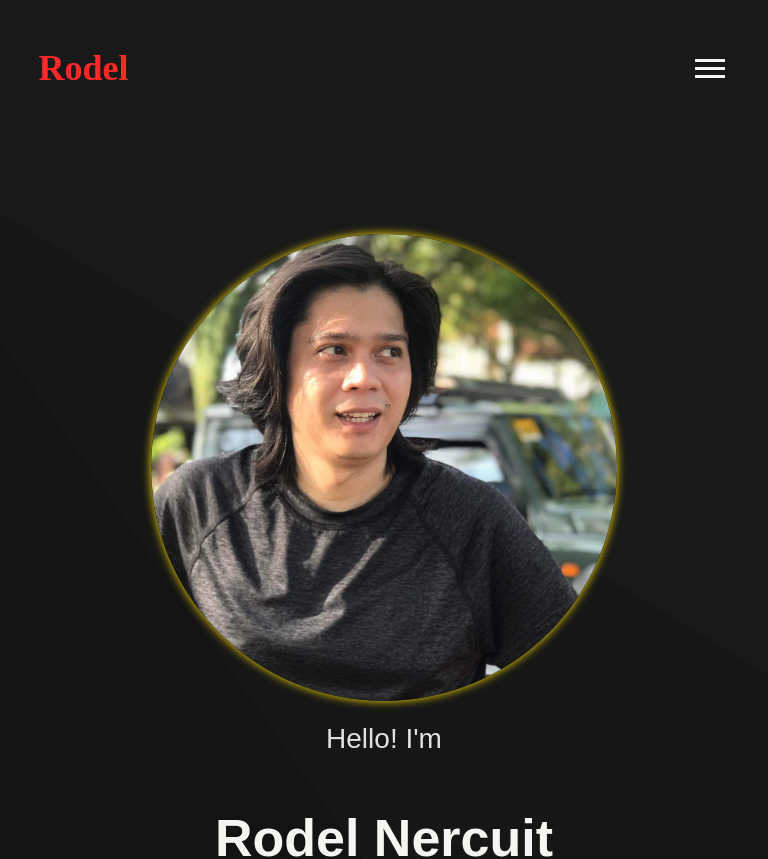
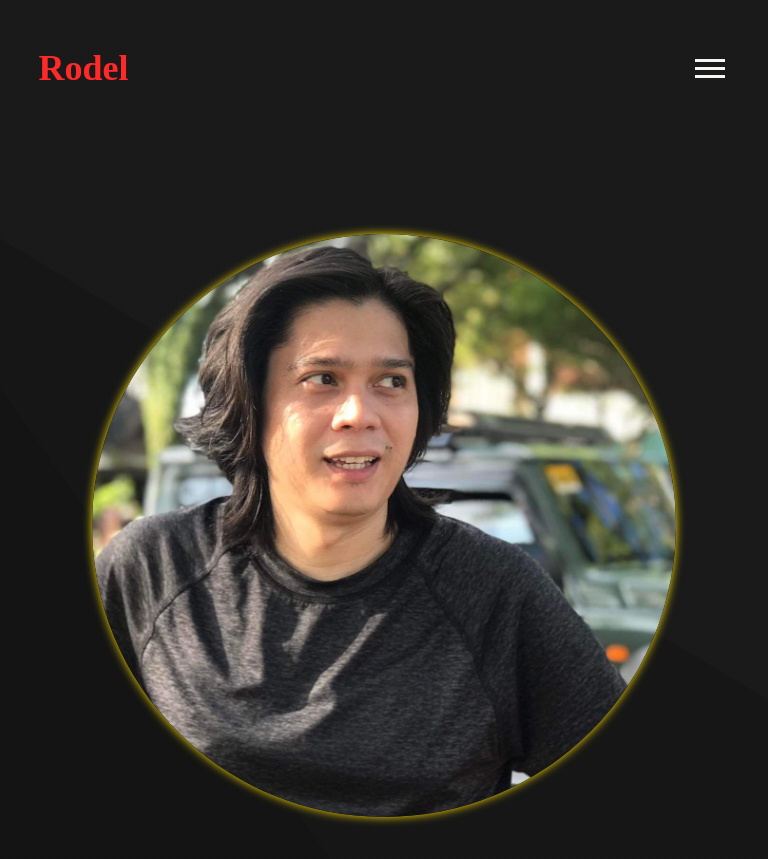
Before and after one commit to rodelgn/rn_portfolio, a React (Vite) app: page / in a window 768 px wide. Shown: the top 859 px of the page. Built offline with nearby package versions, Linux system fonts and the light colour scheme; a web font is replaced by a local one.

Commit message:
update media queries for responsive devices.

```diff
--- a/src/components/Footer.jsx
+++ b/src/components/Footer.jsx
@@ -106,6 +106,7 @@ const Footer = forwardRef (( props, ref ) => {
                     <li><a className='link' style={{ cursor: 'pointer' }} onClick={downloadButton}><i className="fa fa-sharp fa-solid fa-file" style={{ color: 'white', fontSize: '26px', marginRight: '6px' }}></i>Resume</a></li>
                 </ul>
             </div>
+
             <div className='to-top'>
             <button className='to-top-btn' onClick={() => handleScrollToSection(navRef)}>
                 <i className="fa fa-angle-double-up" aria-hidden="true"></i>
--- a/src/components/styles/about.css
+++ b/src/components/styles/about.css
@@ -4,6 +4,7 @@
     margin: 0 auto;
     display: flex;
     flex-wrap: wrap;
+    gap: 6rem;
     justify-content: center;
     align-items: center;
     margin-top: 8rem;
@@ -69,7 +70,6 @@
     height: auto;
     aspect-ratio: 1/1;
     position: relative;
-    margin-left: 6rem;
   }
 
 .me-img {
@@ -93,9 +93,12 @@
 @media (min-width: 601px) and (max-width: 1024px) {
     .aboutBody {
         flex-direction: column-reverse;
+        justify-content: center;
         align-items: center;
         margin-top: 4rem;
         width: 95%;
+        gap: 0;
+        min-height: 100vh;
     }
 
     .note {
@@ -103,7 +106,6 @@
         margin-bottom: 2rem;
         text-align: center;
         font-size: 26px;
-        margin-top: -8rem;
     }
 
     .note p {
@@ -116,20 +118,19 @@
     }
 
     .img-container {
-        margin: 0;
-        margin-top: 1rem;
+        margin: 1rem auto;
         width: 80%;
         height: auto;
-        text-align: center;
-
+        display: flex;
+        justify-content: center;
+        align-items: center;
     }
 
     .me-img {
-        margin: 0;
+        margin: 0 auto;
         margin-top: 1rem;
-        width: 80%;
+        width: 100%;
         height: auto;
-        align-items: center;
     }
 }
 
@@ -139,6 +140,8 @@
         align-items: center;
         margin-top: 4rem;
         width: 95%;
+        gap: 0;
+        min-height: 100vh;
     }
 
     .note {
@@ -146,7 +149,7 @@
         margin-bottom: 2rem;
         text-align: center;
         font-size: 22px;
-        margin-top: -4rem;
+        margin-top: -2rem;
     }
 
     .note p {
@@ -164,7 +167,9 @@
     }
 
     .me-img {
-        width: 90%;
+        margin: 0 auto;
+        margin-top: 1rem;
+        width: 100%;
         height: auto;
     }
 }
--- a/src/components/styles/footer.css
+++ b/src/components/styles/footer.css
@@ -122,8 +122,8 @@
 
 .to-top {
     position: fixed;
-    bottom: 13rem;
-    right: -2rem;
+    bottom: 5rem;
+    right: 5rem;
 }
 
 .to-top-btn {
@@ -136,7 +136,7 @@
     padding: 0.5rem 1rem;
     border-radius: 50%;
     box-shadow: 0px 4px 6px rgba(0, 0, 0, 0.1);
-    opacity: 0.2;
+    opacity: 0.7;
     animation: bounce 2s ease-in-out infinite;
     animation-delay: 3s;
 }
@@ -148,6 +148,7 @@
     transform: translateY(-2px);
     box-shadow: 0 5px 15px rgba(255, 222, 0, 0.3);
 }
+
 .tooltip-text {
     visibility: hidden;
     width: 70px;
@@ -185,3 +186,55 @@
         transform: translateY(-5px);
     }
 }
+
+/* Responsive Media Query */
+
+@media (min-width: 601px) and (max-width: 1024px) {
+    .footerContainer {
+        width: 90%;
+        height: auto;
+        min-height: 100vh;
+    }
+
+    .form-cntnr {
+        flex-direction: column;
+        align-items: center;
+    }
+
+    .input-cntnr {
+        width: 100%;
+        max-width: 350px;
+    }
+
+    .mediaContainer {
+        align-items: center;
+    }
+
+    .mediaContainer a {
+        font-size: 1.2rem;
+    }
+}
+
+@media (max-width: 600px) {
+    .footerContainer {
+        width: 95%;
+    }
+
+    .form-cntnr {
+        align-items: center;
+    }
+
+    .input-cntnr {
+        width: 90%;
+        max-width: 300px;
+    }
+
+    .mediaContainer {
+        flex-direction: column;
+        align-items: center;
+    }
+
+    .mediaContainer a {
+        font-size: 26px;
+    }
+}
```
